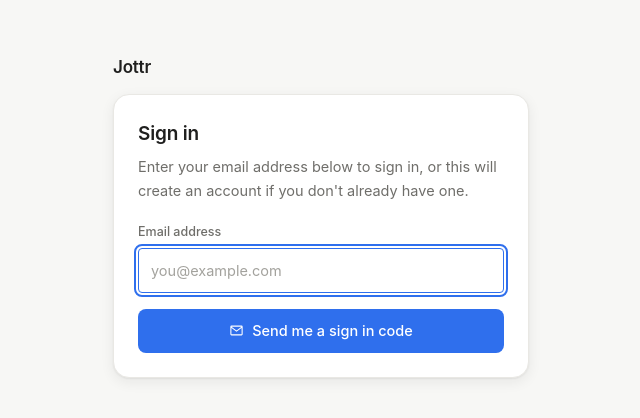
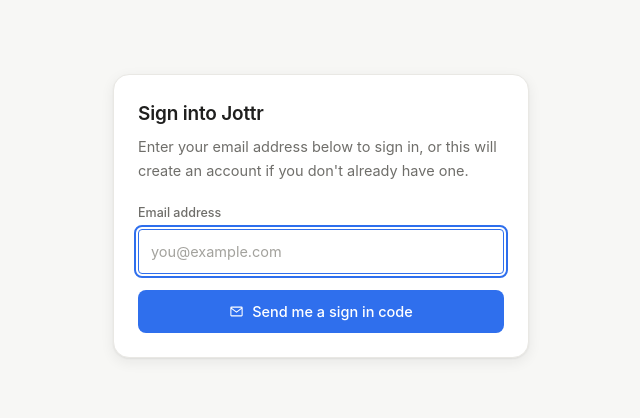
Before and after one commit to fraserboag/jottr26, a Next.js app: page /login in a window 1280 px wide. Shown: the part 184-602 px from the top of the page, without its empty margins (319-959 px from the left). Built offline with nearby package versions, Linux system fonts and the light colour scheme; no server answers.

Commit message:
Drop the wordmark above the login box; title the first step Sign into Jottr
Co-Authored-By: Claude Opus 5.5 (1M context) <noreply@anthropic.com>

```diff
--- a/app/login/page.tsx
+++ b/app/login/page.tsx
@@ -78,18 +78,10 @@ function SignIn() {
   return (
     <main className="grid min-h-dvh place-items-center bg-sunken px-5 py-10">
       <div className="w-full max-w-[26rem]">
-        {/* A real navigation, not a client transition: these are separate
-            documents, which is what lets the service worker serve each of them
-            offline without an RSC payload. */}
-        {/* eslint-disable-next-line @next/next/no-html-link-for-pages */}
-        <a href="/" className="mb-3 flex items-center">
-          <span className="text-[17px] font-semibold tracking-[-0.01em] text-ink">Jottr</span>
-        </a>
-
         <div className="rounded-2xl border border-line bg-surface p-6 shadow-[var(--shadow-soft)]">
           {stage === "email" ? (
             <form onSubmit={sendCode}>
-              <h1 className="text-[19px] font-semibold tracking-[-0.01em] text-ink">Sign in</h1>
+              <h1 className="text-[19px] font-semibold tracking-[-0.01em] text-ink">Sign into Jottr</h1>
               <p className="mt-1.5 leading-relaxed text-muted">
                 Enter your email address below to sign in, or this will create an account if you
                 don&apos;t already have one.
```
